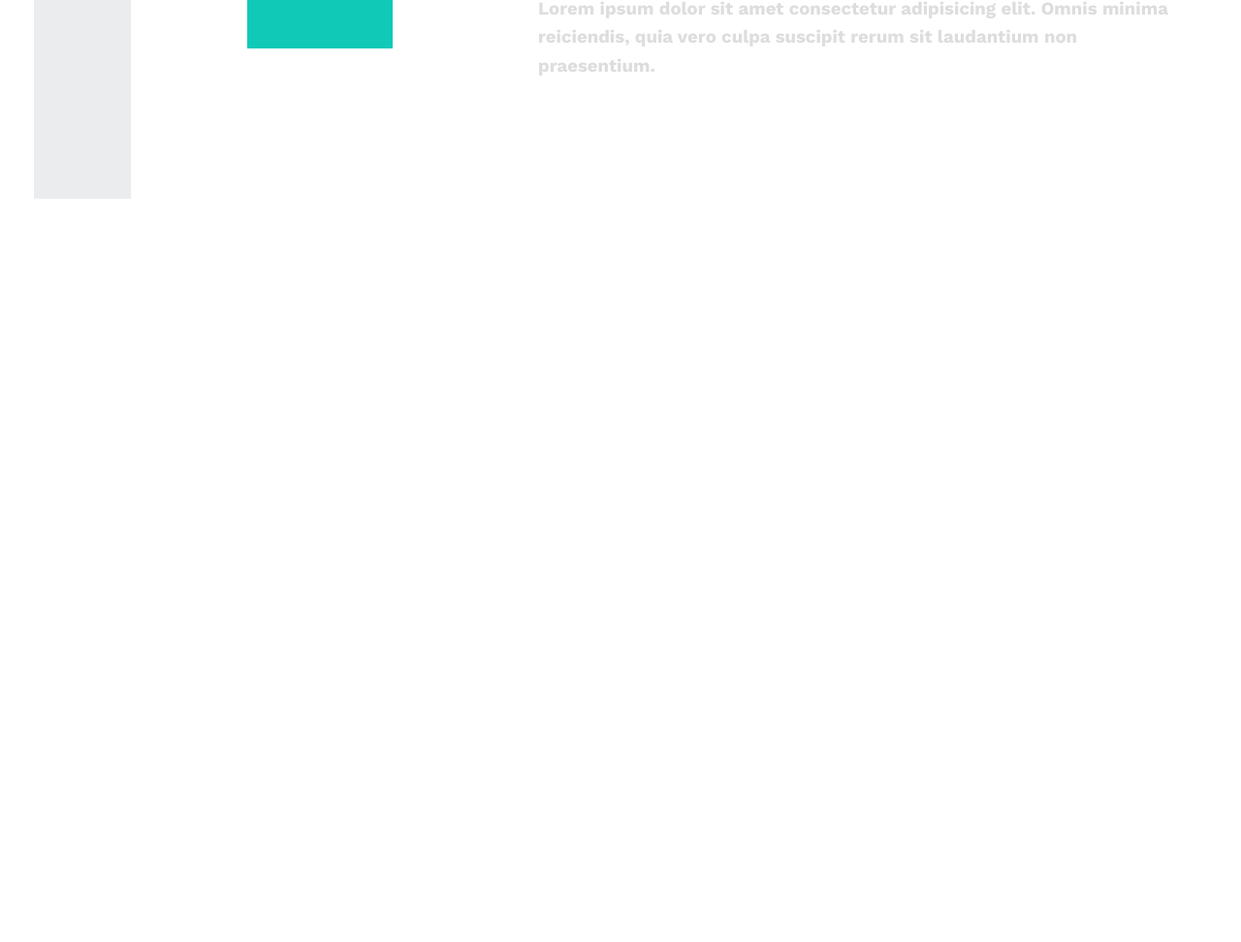
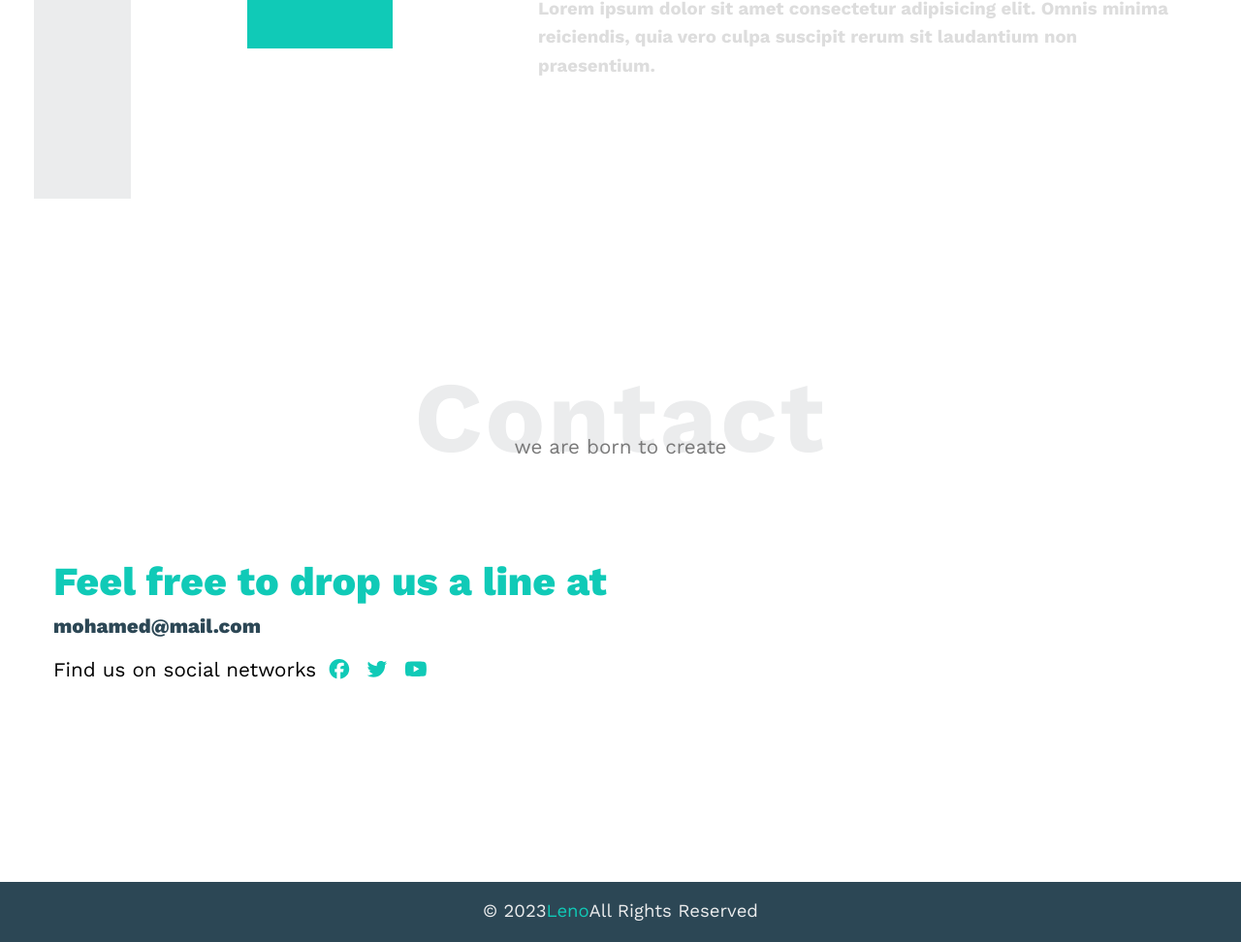
Before and after one commit to mohamedeld/Beno-template-1, a plain HTML site: page index.html in a window 1280 px wide. Shown: the part 3135-4107 px from the top of the page at 97% size. Before the commit the page ends 3404 px from the top, so only its background shows below. Drawn offline with nearby package versions, Linux system fonts and the light colour scheme.

Commit message:
add contact section and footer

```diff
--- a/css/style.css
+++ b/css/style.css
@@ -441,3 +441,76 @@ ul {
     color: #ddd;
     font-weight: 600;
 }
+
+.contact {
+    padding: var(--sectionPadding) 0;
+}
+
+.contact .container {
+    margin: auto;
+}
+
+.contact .info {
+    text-align: left;
+    padding: 10rem 0;
+}
+
+.contact .info .label {
+    font-size: 4rem;
+    color: var(--mainColor);
+    font-weight: 800;
+    margin-bottom: 1rem;
+}
+
+.contact .info .link {
+    color: var(--secondColor);
+    font-size: 2rem;
+    font-weight: 800;
+}
+
+@media (max-width:767px) {
+    .contact .info {
+        text-align: center;
+    }
+    .contact .info .link,
+    .contact .info .label {
+        font-size: 2rem;
+    }
+    .contact .social {
+        flex-direction: column;
+    }
+    .contact .social .icons {
+        margin-top: 1rem;
+    }
+}
+
+.contact .social {
+    display: flex;
+    margin-top: 2rem;
+}
+
+.contact .social p,
+.contact .social svg {
+    font-size: 2rem;
+}
+
+.contact .social svg {
+    margin-left: 1rem;
+    color: var(--mainColor);
+    cursor: pointer;
+}
+
+.footer {
+    padding: 2rem 0;
+    background: var(--secondColor);
+    text-align: center;
+}
+
+.footer p {
+    font-size: 1.8rem;
+    color: var(--headColor)
+}
+
+.footer p span {
+    color: var(--mainColor)
+}
--- a/index.html
+++ b/index.html
@@ -157,6 +157,27 @@
             </div>
         </div>
     </div>
+    <div class="contact">
+        <div class="container">
+            <h2 class="special-heading">Contact</h2>
+            <p>we are born to create</p>
+            <div class="info">
+                <p class="label">Feel free to drop us a line at</p>
+                <a href="mailto:mohamed.azoz20010@gmail.com?subject=Contact" class="link">mohamed@mail.com</a>
+                <div class="social">
+                    <p>Find us on social networks</p>
+                    <div class="icons">
+                        <i class="fa-brands fa-facebook"></i>
+                        <i class="fa-brands fa-twitter"></i>
+                        <i class="fa-brands fa-youtube"></i>
+                    </div>
+                </div>
+            </div>
+        </div>
+    </div>
+    <div class="footer">
+        <p>&copy; 2023<span>Leno</span>All Rights Reserved</p>
+    </div>
     <script src="js/all.min.js"></script>
 </body>
 
```
